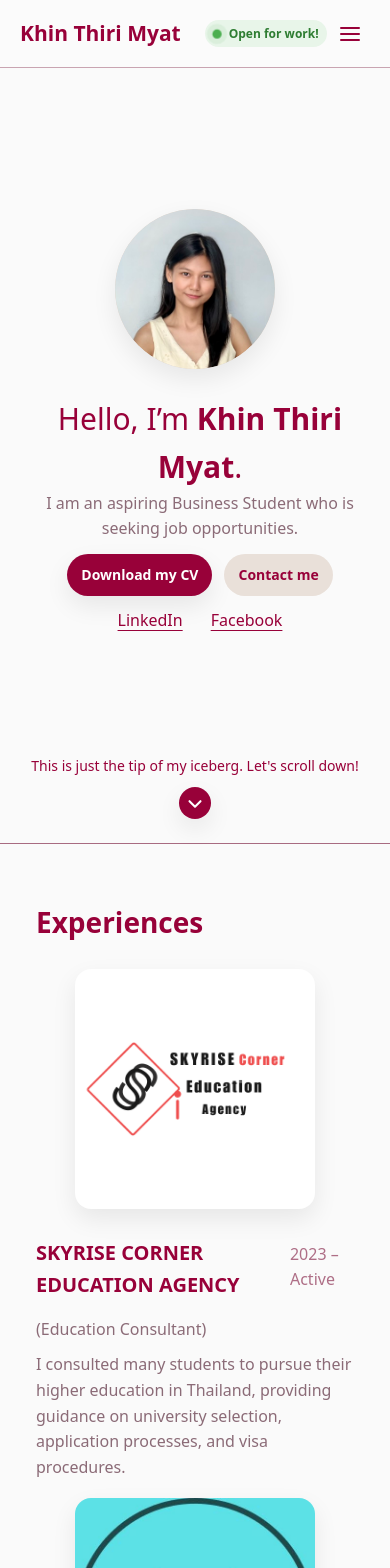
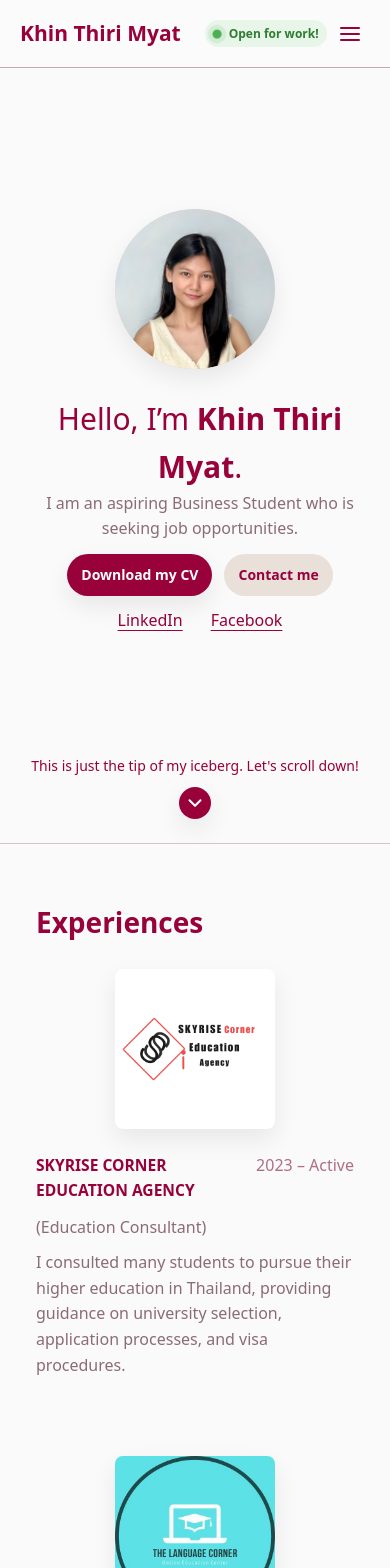
Before and after one commit to Dennis-XXII/portlofio, a React (Vite) app: page / in a window 390 px wide. Shown: the top 1568 px of the page. Built offline with nearby package versions, Linux system fonts and the light colour scheme; a web font is replaced by a local one.

Commit message:
Hamburger fix and many more changes

```diff
--- a/index.html
+++ b/index.html
@@ -2,9 +2,9 @@
 <html lang="en">
   <head>
     <meta charset="UTF-8" />
-    <link rel="icon" type="image/svg+xml" href="/vite.svg" />
+    <link rel="icon" type="image/svg+xml" href="/me.jpeg" />
     <meta name="viewport" content="width=device-width, initial-scale=1.0" />
-    <title>portlofio</title>
+    <title>Khin Thiri Myat</title>
   </head>
   <body>
     <div id="root"></div>
--- a/src/components/Contact.jsx
+++ b/src/components/Contact.jsx
@@ -15,11 +15,11 @@ export default function Contact({ setActive }) {
         <AnimatedSection>
           <h2 className="h2" style={{textAlign:"center"}}>Contact Me</h2>
           <div className="icons" style={{marginTop:22}}>
-            <motion.a whileHover={{ scale: 1.1 }} transition={{ type: "spring", stiffness: 180, damping: 12 }} className="icon-link" href="" onClick={(e)=>e.preventDefault()}>
+            <motion.a whileHover={{ scale: 1.1 }} transition={{ type: "spring", stiffness: 180, damping: 12 }} className="icon-link" href="https://www.linkedin.com/in/khin-thiri-myat-73b53923a/" target="_blank">
               <svg xmlns="http://www.w3.org/2000/svg" width="72" height="72" viewBox="0 0 24 24" fill="#980139"><path d="M22.23 0H1.77C.8 0 0 .77 0 1.72v20.56C0 23.23.8 24 1.77 24h20.46c.98 0 1.77-.77 1.77-1.72V1.72C24 .77 23.2 0 22.23 0zM7.27 20.1H3.65V9.24h3.62V20.1zM5.47 7.76h-.03c-1.22 0-2-.83-2-1.87 0-1.06.8-1.87 2.05-1.87 1.24 0 2 .8 2.02 1.87 0 1.04-.78 1.87-2.05 1.87zM20.34 20.1h-3.63v-5.8c0-1.45-.52-2.45-1.83-2.45-1 0-1.6.67-1.87 1.32-.1.23-.11.55-.11.88v6.05H9.28s.05-9.82 0-10.84h3.63v1.54a3.6 3.6 0 0 1 3.26-1.8c2.39 0 4.18 1.56 4.18 4.89v6.21z"/></svg>
               <span>LinkedIn</span>
             </motion.a>
-            <motion.a whileHover={{ scale: 1.1 }} transition={{ type: "spring", stiffness: 180, damping: 12 }} className="icon-link" href="#" onClick={(e)=>e.preventDefault()}>
+            <motion.a whileHover={{ scale: 1.1 }} transition={{ type: "spring", stiffness: 180, damping: 12 }} className="icon-link" href="https://www.facebook.com/harmony.carol.5" target="_blank">
               <svg xmlns="http://www.w3.org/2000/svg" width="72" height="72" viewBox="0 0 24 24" fill="#980139"><path d="M22.5 0c.83 0 1.5.67 1.5 1.5v21c0 .83-.67 1.5-1.5 1.5h-6v-9h3l.75-3.75H16.5v-1.5c0-1.5.75-2.25 2.25-2.25h1.5V3.75h-3c-2.76 0-4.5 2.16-4.5 5.25v2.25h-3V15h3v9H1.5A1.5 1.5 0 0 1 0 22.5v-21C0 .67.67 0 1.5 0h21z"/></svg>
               <span>Facebook</span>
             </motion.a>
--- a/src/components/Home.jsx
+++ b/src/components/Home.jsx
@@ -59,7 +59,7 @@ export default function Home({ setActive }) {
 
             <div style={{display:"flex", gap:28, marginTop:12, alignItems:"center", justifyContent:"center"}}>
               <motion.a whileTap={{ scale: 0.95 }} className="link" href="https://www.linkedin.com/in/khin-thiri-myat-73b53923a/" target="_blank" >LinkedIn</motion.a>
-              <motion.a whileTap={{ scale: 0.95 }} className="link" href="#" onClick={(e)=>e.preventDefault()}>Facebook</motion.a>
+              <motion.a whileTap={{ scale: 0.95 }} className="link" href="https://www.facebook.com/harmony.carol.5" target="_blank">Facebook</motion.a>
             </div>
           </AnimatedSection>
         </div>
--- a/src/components/NavBar.jsx
+++ b/src/components/NavBar.jsx
@@ -128,7 +128,7 @@ export default function NavBar({ active }) {
 </div>
 
           {/* new - Hamburger Button for mobile */}
-          <motion.button onTap={{scale:0.9}} className="hamburger-btn" onClick={() => setIsOpen(true)} aria-label="Open menu">
+          <motion.button className="hamburger-btn" onClick={() => setIsOpen(true)} aria-label="Open menu">
             <HamburgerIcon />
           </motion.button>
         </div>
--- a/src/data.js
+++ b/src/data.js
@@ -59,3 +59,38 @@ export const languages = [
   "Chinese (Basic)",
   "Thai (Beginner)",
 ];
+
+export const education = [
+    {
+        institution: "Rangsit University",
+        degree: "Bachelor of International Business",
+        years: "2020 - Present",
+        remarks: "Relevant coursework: Marketing, Finance, Business Strategy."
+    },
+    {
+        institution: "B.E.H.S (Blah Blah)",
+        degree: "High School Diploma",
+        years: "2016 - 2020",
+        remarks: "Graduated with honors."
+    }
+];
+
+export const achievements = [
+    {
+        title: "Bronze Medal in Table Tennis",
+        year: "2023",
+        description: "Achieved bronze in Rangsit University Payom Games 2023."
+    },
+    {
+        title: "Gold Medal in Table Tennis",
+        year: "2025",
+        description: "Won gold in Rangsit University Payom Games 2025."
+    }
+];
+
+export const hobbies = [
+    { img: "/hobby1.jpg", caption: "Table Tennis", desc: "I got bronze in Rangsit University Payom Games 2023." },
+    { img: "/hobby2.jpeg", caption: "Table Tennis", desc: "In the following year, 2025. I got Gold." },
+    { img: "/hobby3.jpg", caption: "Travelling", desc: "I also love to travel to various places around me." },
+    { img: "/hobby4.jpg", caption: "Khao Yai", desc: "A special place for me with many memories." },
+  ];
--- a/src/index.css
+++ b/src/index.css
@@ -15,6 +15,7 @@
   --max-w: 1120px;
   --radius-xl: 24px;
   --radius-lg: 16px;
+  --radius-md: 8px;
   --shadow-md: 0 10px 24px rgba(0,0,0,.08);
 }
 
@@ -41,10 +42,15 @@ body{
   align-items:center;
 }
 
+.headerP{
+  color: var(--ink-2);
+  font-weight: 600;
+}
+
 .section{
   padding:40px;
   scroll-margin-top:calc(var(--nav-h)+20px);
-  border-bottom:1px solid var(--brand-2);
+  border-bottom: 1px solid color-mix(in srgb, var(--brand-2) 40%, transparent);
   align-items:center;
 }
 .section--fullscreen{
@@ -127,7 +133,7 @@ body{
 .nav__pill{
   position: absolute;
   z-index: 1;
-  inset: -4px -8px;       /* slightly larger than button padding */
+  inset: -6px -10px;       /* slightly larger than button padding */
   border-radius: 999px;
   background: var(--brand);
   box-shadow: var(--shadow-md);
@@ -141,7 +147,7 @@ body{
 .grid-2{ grid-template-columns:1fr 1fr; }
 
 /* Media blocks */
-.media{ display:grid; grid-template-columns:280px 1fr; gap:12px; align-items:start; }
+.media{ display:grid; grid-template-columns:180px 1fr; gap:12px; align-items:start; margin-bottom: 60px; }
 .media_home{ display:flex; flex-direction: column; gap:18px; align-items:center; width: 100%; max-width: var(--max-w); text-align: center; }
 
 /* ----------------------------------------------------------
@@ -149,10 +155,11 @@ body{
 -----------------------------------------------------------*/
 .square{
   width:100%; aspect-ratio:1/1;
-  max-width: 240px;
+  max-width: 160px;
   background: var(--button-bg);
-  border-radius:var(--radius-lg);
+  border-radius:var(--radius-md);
   box-shadow:var(--shadow-md);
+  object-fit:cover;
   overflow:hidden;
 }
 .circle-img {
@@ -177,7 +184,6 @@ body{
   object-fit: cover;
   object-position: center;
   border-radius: inherit;
-  transition: transform 0.6s cubic-bezier(0.3, 0, 0.3, 1);
   transform-origin: center;
 }
 
@@ -198,7 +204,7 @@ body{
 .ul{ padding-left:20px; }
 .kv{
   display:flex; align-items:baseline; gap:8px; justify-content:space-between;
-  border-bottom:1px solid var(--brand-2); padding:16px 0;
+  border-bottom:1px solid var(--brand-2); padding:12px 0;
 }
 
 /* ----------------------------------------------------------
@@ -363,6 +369,7 @@ body{
   .section{ padding:48px 24px; }
   .h1{ font-size:clamp(30px,6vw,56px); }
   .h2{ font-size:clamp(28px,5vw,36px); }
+  .h3{ font-size:clamp(10px,4vw,20px); width: 100%; max-width: 180px;}
   .carousel-item{ width:160px; }
   .text_box{ margin-left:10px; }
   .badge{ font-size:8px; padding:4px 8px; }
@@ -374,6 +381,10 @@ body{
   .container{flex: auto; padding:16px; flex-direction:column;align-items:center; }
   .media{ grid-template-columns:1fr; justify-items: center; text-align: start;}
   .media_home{display:flex; flex-direction: column; text-align: center; align-items: center; justify-items: center;}
+
+  .headerP{
+    max-width:220px;
+  }
 
   .section{ padding:40px 20px; }
   .circle-img{ width:200px; }
@@ -504,6 +515,7 @@ body{
   cursor: pointer;
   padding: 8px;
   color: var(--brand);
+  z-index: 10000;
 }
 
 
```
Also changed, not shown: src/components/About.jsx (+18 -40 lines), public/hobby2.jpeg (added), public/hobby2.jpg (deleted).
